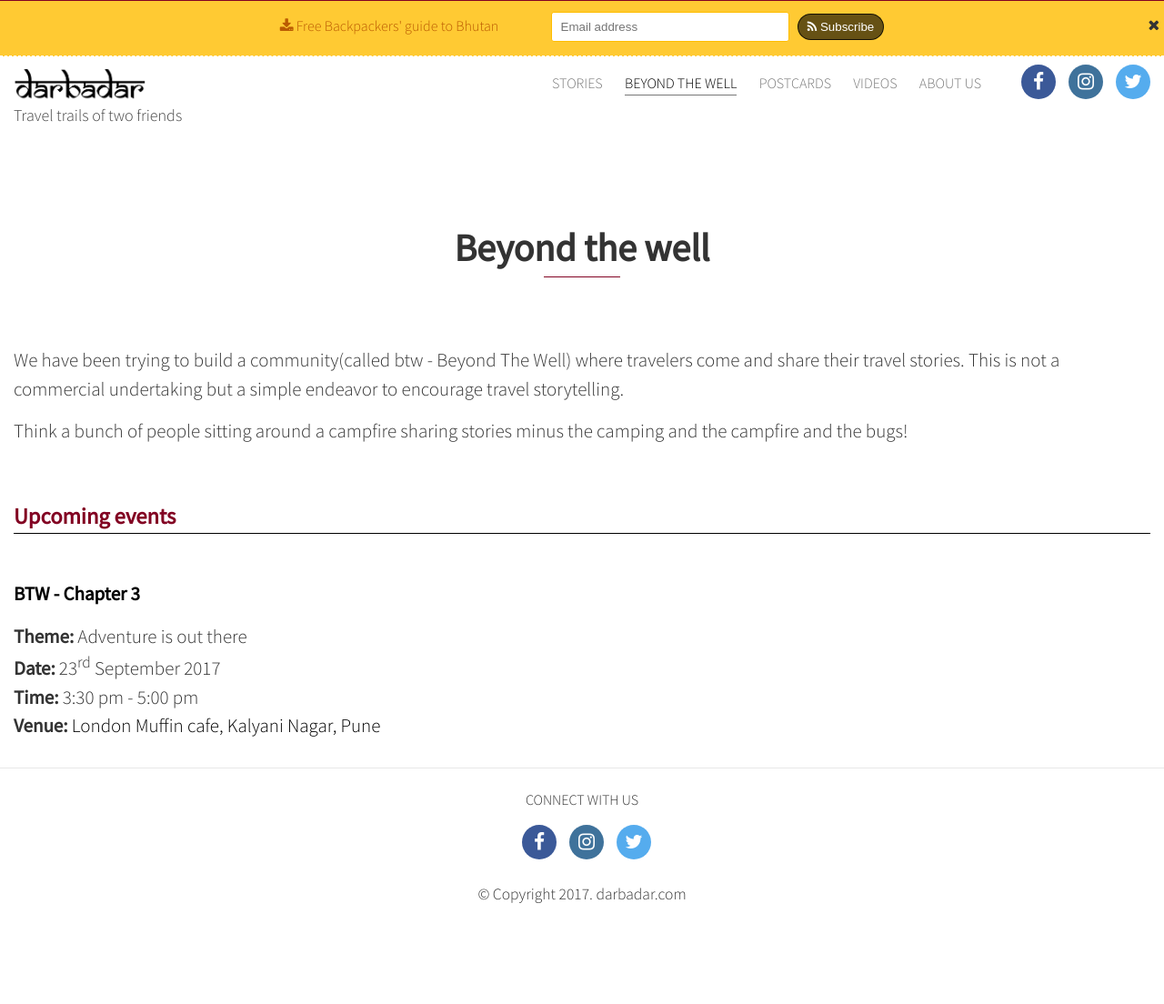
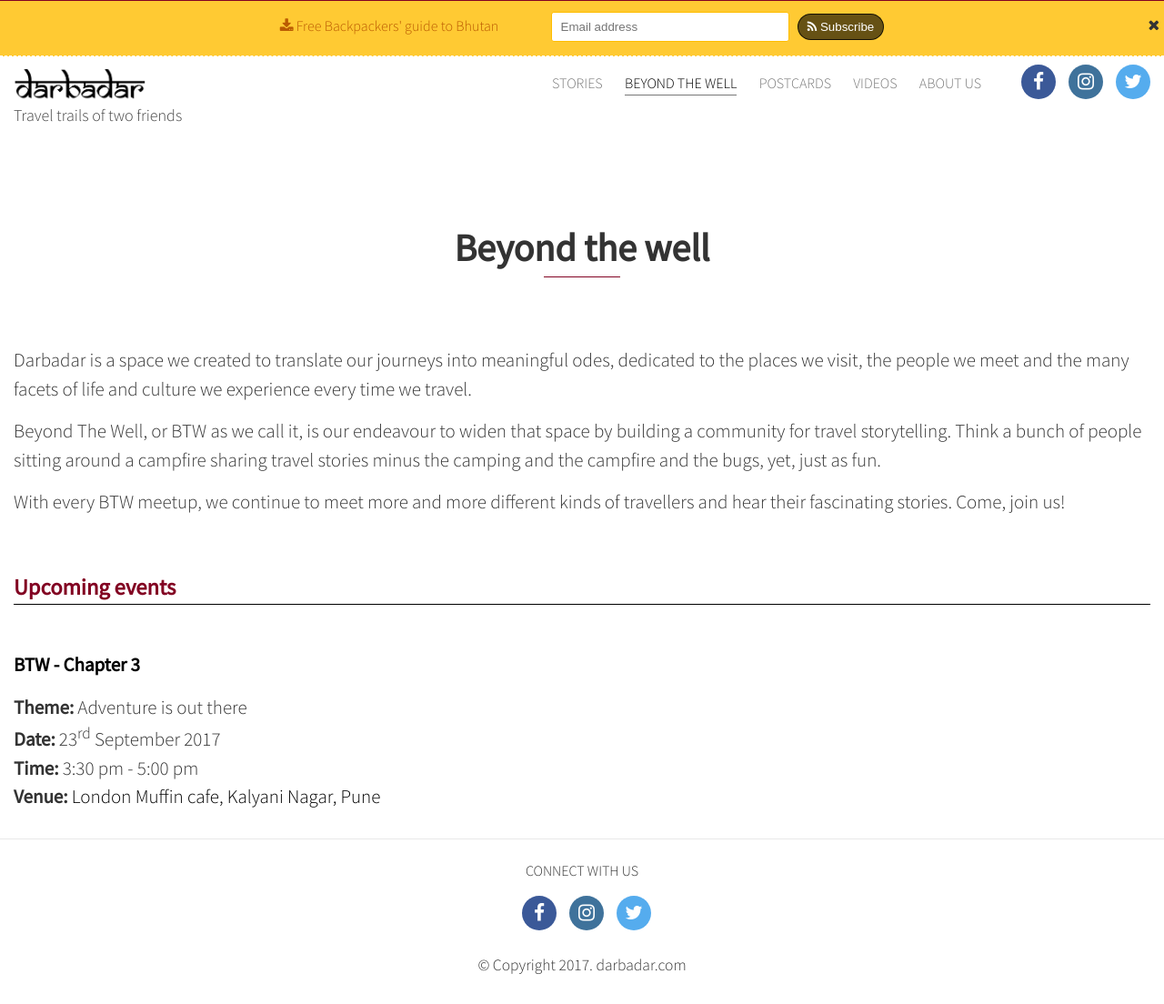
Before and after one commit to harshac/darbadar, a Jekyll site: the page built from libs/btw.md, in a window 1280 px wide. Shown: the whole page at 91% size. Built offline with Jekyll 4.4.1, drawn with Linux system fonts in a browser that asks for light colours; nearby versions of some CDN libraries; some web fonts are replaced; before the commit the page ends 1026 px from its top, so only the background shows below that.

Commit message:
Updating btw description

```diff
--- a/_includes/btw.html
+++ b/_includes/btw.html
@@ -1,8 +1,10 @@
 <h1 class="page-heading">Beyond the well</h1>
 <div>
-  <p>We have been trying to build a community(called btw - Beyond The Well) where travelers come and share their travel stories. This is not a commercial undertaking but a simple endeavor to encourage travel storytelling. </p>
+  <p> Darbadar is a space we created to translate our journeys into meaningful odes, dedicated to the places we visit, the people we meet and the many facets of life and culture we experience every time we travel.</p>
 
-  <p> Think a bunch of people sitting around a campfire sharing stories minus the camping and the campfire and the bugs! </p>
+  <p> Beyond The Well, or BTW as we call it, is our endeavour to widen that space by building a community for travel storytelling. Think a bunch of people sitting around a campfire sharing travel stories minus the camping and the campfire and the bugs, yet, just as fun. </p>
+
+  <p> With every BTW meetup, we continue to meet more and more different kinds of travellers and hear their fascinating stories. Come, join us!</p>
 </div>
 
 <section class="events">
```
